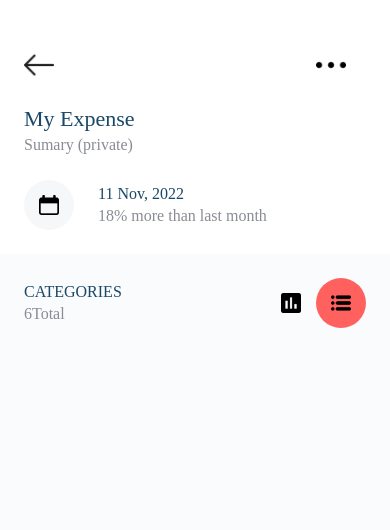
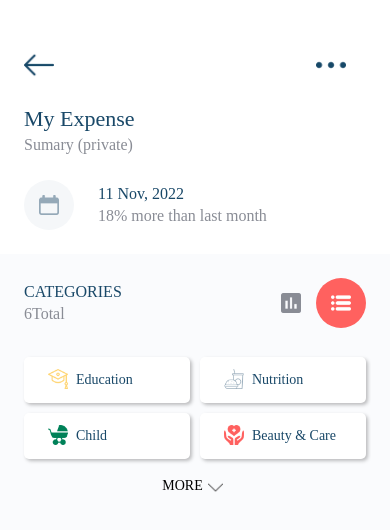
Before and after one commit to phucloc2107/Expense-Tracker, a React Native app: screen /Home in a window 390 px wide. Both pictures are taken after a click on the element 341 px from the left and 303 px from the top of the page. Shown: the top 530 px of the page. Built offline with nearby package versions, Linux system fonts and the light colour scheme.

Commit message:
Create a Flaslist of Category

```diff
--- a/screens/Home.js
+++ b/screens/Home.js
@@ -1,5 +1,5 @@
-import React, { useState } from 'react';
-import { View, Text, TouchableOpacity, Image } from 'react-native';
+import React, { useRef } from 'react';
+import { View, Text, TouchableOpacity, Image, ScrollView, FlatList, StyleSheet, Animated } from 'react-native';
 
 import { COLORS, FONTS, SIZES, icons } from '../constants';
 
@@ -206,8 +206,12 @@ const Home = () => {
         }
     ]
 
+    const categoryListHeightAnimationValue = React.useRef(new Animated.Value(115)).current;
+
     const [categories, setCategories] = React.useState(categoriesData);
     const [viewMode, setViewMode] = React.useState("chart");
+    const [selectedCategory, setSelectedCategory] = React.useState(null);
+    const [showMoreToggle, setShowMoreToggle] = React.useState(false);
 
     function renderNavBar() {
         return (
@@ -229,7 +233,7 @@ const Home = () => {
                         style={{
                             width: 30,
                             height: 30,
-                            tincolor: COLORS.primary
+                            tintColor: COLORS.primary
                         }}
                     />
                 </TouchableOpacity>
@@ -243,7 +247,7 @@ const Home = () => {
                         style={{
                             width: 30,
                             height: 30,
-                            tincolor: COLORS.primary
+                            tintColor: COLORS.primary
                         }}
                     />
                 </TouchableOpacity>
@@ -281,7 +285,7 @@ const Home = () => {
                             style={{
                                 width: 20,
                                 height: 20,
-                                tincolor: COLORS.lightBlue
+                                tintColor: COLORS.lightBlue
                             }}
                         />
                     </View>
@@ -325,7 +329,7 @@ const Home = () => {
                             style={{
                                 width: 20,
                                 height: 20,
-                                tincolor: viewMode == "chart" ? COLORS.white : COLORS.darkgray
+                                tintColor: viewMode == "chart" ? COLORS.white : COLORS.darkgray
                             }}
                         />
                     </TouchableOpacity>
@@ -345,11 +349,89 @@ const Home = () => {
                             style={{
                                 width: 20,
                                 height: 20,
-                                tincolor: viewMode == "list" ? COLORS.white : COLORS.darkgray
+                                tintColor: viewMode == "list" ? COLORS.white : COLORS.darkgray
                             }}
                         />
                     </TouchableOpacity>
                 </View>
+            </View>
+        )
+    }
+
+    function renderCategoryList() {
+
+        const renderItem = ({ item }) => {
+            return (
+                <TouchableOpacity style={{
+                    flex: 1,
+                    flexDirection: 'row',
+                    margin: 5,
+                    paddingVertical: SIZES.radius,
+                    paddingHorizontal: SIZES.padding,
+                    borderRadius: 5,
+                    backgroundColor: COLORS.white,
+                    ...styles.shadow
+                }}
+                    onPress={() => setSelectedCategory(item)}
+                >
+                    <Image
+                        source={item.icon}
+                        style={{
+                            width: 20,
+                            height: 20,
+                            tintColor: item.color
+                        }}
+                    />
+                    <Text style={{ marginLeft: SIZES.base, color: COLORS.primary, ...FONTS.h4 }}>{item.name}</Text>
+                </TouchableOpacity>
+            )
+        }
+
+        return (
+            <View style={{ paddingHorizontal: SIZES.padding - 5 }}>
+                <Animated.View style={{ height: categoryListHeightAnimationValue }}>
+                    <FlatList
+                        data={categories}
+                        renderItem={renderItem}
+                        keyExtractor={item => `${item.id}`}
+                        numColumns={2}
+                    />
+                </Animated.View>
+
+                <TouchableOpacity style={{
+                    flexDirection: 'row',
+                    marginVertical: SIZES.base,
+                    justifyContent: 'center'
+                }}
+                    onPress={() => {
+                        if (showMoreToggle) {
+                            Animated.timing(categoryListHeightAnimationValue, {
+                                toValue: 115,
+                                duration: 300,
+                                useNativeDriver: false
+                            }).start()
+                        } else {
+                            Animated.timing(categoryListHeightAnimationValue, {
+                                toValue: 172.5,
+                                duration: 300,
+                                useNativeDriver: false
+                            }).start()
+                        }
+
+                        setShowMoreToggle(!showMoreToggle)
+                    }}
+                >
+                    <Text style={{ ...FONTS.body4 }}>{showMoreToggle ? "LESS" : "MORE"}</Text>
+                    <Image
+                        source={showMoreToggle ? icons.up_arrow : icons.down_arrow}
+                        style={{
+                            margin: 5,
+                            width: 15,
+                            height: 15,
+                            alignSelf: 'center'
+                        }}
+                    />
+                </TouchableOpacity>
             </View>
         )
     }
@@ -364,8 +446,30 @@ const Home = () => {
 
             {/* Category Header Section */}
             {renderCategoryHeaderSection()}
+
+            <ScrollView contentContainerStyle={{ paddingBottom: 60 }}>
+                {
+                    viewMode == "list" &&
+                    <View>
+                        {renderCategoryList()}
+                    </View>
+                }
+            </ScrollView>
         </View>
     )
 }
 
+const styles = StyleSheet.create({
+    shadow: {
+        shadowColor: "#000",
+        shadowOffset: {
+            width: 2,
+            height: 2
+        },
+        shadowOpacity: 0.25,
+        shadowRadius: 3.84,
+        elevation: 3
+    }
+})
+
 export default Home;
```
